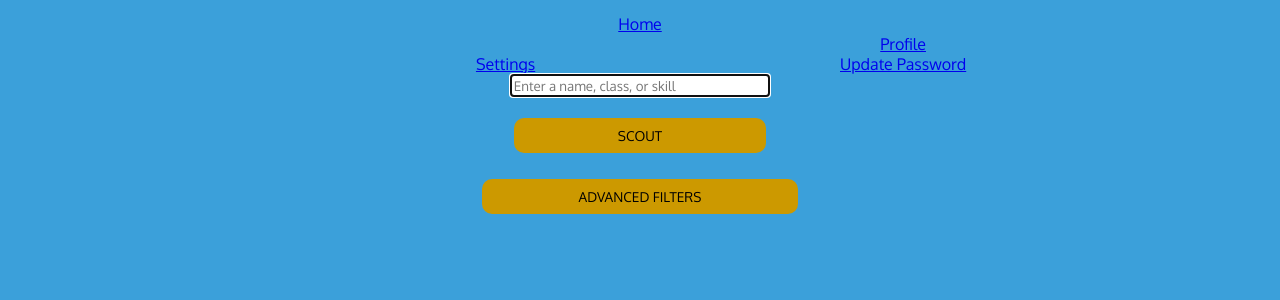
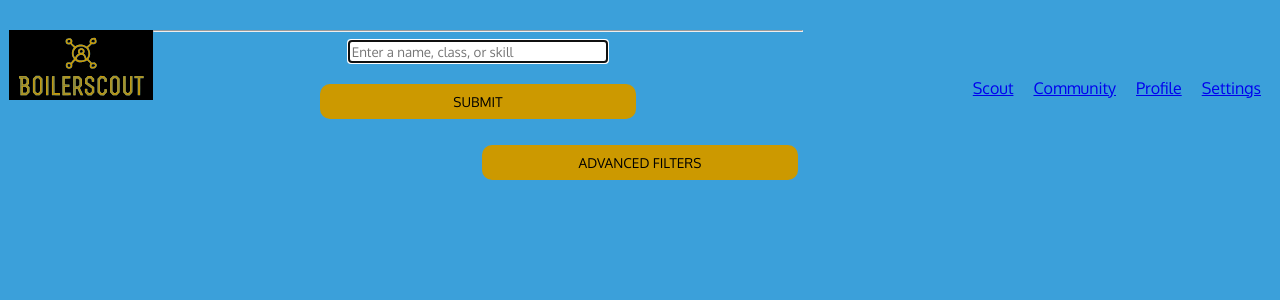
Before and after one commit to tlam6297/BoilerScout, a React (Create React App) app in the folder src/frontend/boilerscout/: page /scout in a window 1280 px wide. Shown: the top 300 px of the page. Built offline with nearby package versions, Linux system fonts and the light colour scheme; a web font is replaced by a local one.

Commit message:
Create GETReqeuest class and add get functionality to Scout

```diff
--- /dev/null
+++ b/src/frontend/boilerscout/src/GETRequest.js
@@ -0,0 +1,42 @@
+class GETRequest {
+  constructor(url) {
+    this.url = url;
+    this.ok = false;
+    this.resonse = null;
+  }
+
+  send = () => {
+    const _this = this;
+
+    fetch(this.url, {
+      headers: {
+        'Accept': 'application/json',
+        'Content-Type': 'application/json;charset=UTF-8',
+        'transfer-encoding': 'chunked',
+      },
+    })
+    .then(function(response) {
+      if (response.ok) {
+
+        _this.ok = true;
+
+        response.json().then(json => {
+          this.resonse = json;
+        });
+
+      } else {
+        _this.ok = false;
+      }
+    })
+  }
+
+  responseOk = () => {
+    return this.ok;
+  }
+
+  getResponse = () => {
+    return this.resonse;
+  }
+}
+
+export default GETRequest;
--- a/src/frontend/boilerscout/src/Scout.js
+++ b/src/frontend/boilerscout/src/Scout.js
@@ -4,7 +4,7 @@ import { BrowserRouter as Router, Route, Link, Redirect} from 'react-router-dom'
 import { Button, FormGroup, FormControl, ControlLabel } from "react-bootstrap";
 import './Scout.css'
 import TopNavBar from './TopNavBar'
-
+import GETRequest from './GETRequest'
 
 class Scout extends Component {
   constructor(props, context) {
@@ -19,12 +19,20 @@ class Scout extends Component {
 
   handleChange(e) {
     this.setState({searchinput: e.target.searchinput});
+
+  }
+
+  handleSubmit = () => {
+    const get = new GETRequest('http://localhost:8080/scout');
+
+    console.log(get.getResponse());
   }
 
   render() {
     return (
       <div className="Scout">
         <TopNavBar/>
+        <form onSubmit={this.handleSubmit}>
           <FormGroup controlId="search" bsSize="large">
             <FormControl
               className="FormInput ScoutForm"
@@ -36,25 +44,20 @@ class Scout extends Component {
             />
           </FormGroup>
           <p></p>
-        <div className="Submit">
-          <Route render={({ history}) => (
-            <button
-              className='scoutbutton'
-              type='button'
-              onClick={() => { history.push('/search') }}
-            >
-            SCOUT
-            </button>
-          )} />
+          <Button
+              block
+              bsSize="small"
+              type="submit">
+              SUBMIT
+            </Button>
             <p></p>
-        </div>
+          </form>
+
           <Route render={({ history}) => (
             <button
               type='button'
               onClick={() => { history.push('/advanced-filters') }}
-            >
-              ADVANCED FILTERS
-            </button>
+            >ADVANCED FILTERS</button>
           )} />
       </div>
     );
--- /dev/null
+++ b/src/frontend/boilerscout/src/TopNavBar.css
@@ -0,0 +1,22 @@
+.nav {
+  display: flex;
+  padding-top: 3rem;
+  float: right;
+  padding-left: 10rem;
+}
+
+a.nav-link {
+  display: flex;
+  padding: 0px 10px;
+  font-size: 100%;
+}
+
+.grid-container {
+  grid-template-columns: auto auto auto;
+}
+
+#mylogo {
+  float: left;
+  width: 9rem;
+  height: auto;
+}
--- a/src/frontend/boilerscout/src/TopNavBar.js
+++ b/src/frontend/boilerscout/src/TopNavBar.js
@@ -1,16 +1,14 @@
 import React, {Component} from 'react'
 import { BrowserRouter as Route, Router, Link, Redirect} from 'react-router-dom'
-import { Button, FormGroup, FormControl, ControlLabel, Navbar, Nav, NavItem, MenuItem,  } from "react-bootstrap";
+import { Button, FormGroup, FormControl, ControlLabel, Navbar, Nav, NavItem } from "react-bootstrap";
+import  './TopNavBar.css'
+import logo from './logo.svg'
 
 class TopNavBar extends Component {
   constructor (props) {
     super(props);
 
     this.state = {
-      email: "",
-      password: "",
-      repeatpassword: "",
-      redirect: false,
     };
   }
 
@@ -26,23 +24,32 @@ class TopNavBar extends Component {
   }
 
   render () {
+    const style = {
+      width: "400px",
+      margin: 0,
+      padding: 0,
+    }
+
     return (
-      <div className="navbar" class="navbar">
-        <nav className="navbar navbar-default">
-
-          <div className="link">
-            <Link to="/">Home</Link>
-          </div>
-          <div className="link left ">
-            <Link to="/settings">Settings</Link>
-          </div>
-          <div className="link">
-            <Link to="/profile">Profile</Link>
-          </div>
-          <div className="link">
-            <Link to="/update-password">Update Password</Link>
-          </div>
-        </nav>
+      <div class="container">
+      <div class="grid-container">
+      <div class="logo grid-item"> <img
+              id="mylogo"
+              src={logo}
+              alt="logo"
+          />
+      </div>
+      <div class="grid-item">
+      <nav class="nav">
+        <a class="nav-link" href="/scout">Scout</a>
+        <a class="nav-link" href="/community">Community</a>
+        <a class="nav-link" href="/profile">Profile</a>
+        <a class="nav-link" href="/settings">Settings</a>
+      </nav>
+      </div>
+      </div>
+      <p></p>
+      <hr/>
       </div>
     )
   }
```
Lines whose indentation alone changed are shown as unchanged.
